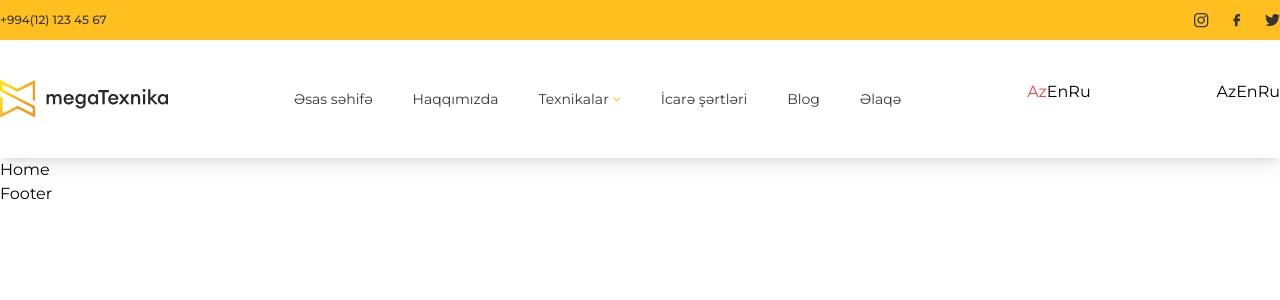
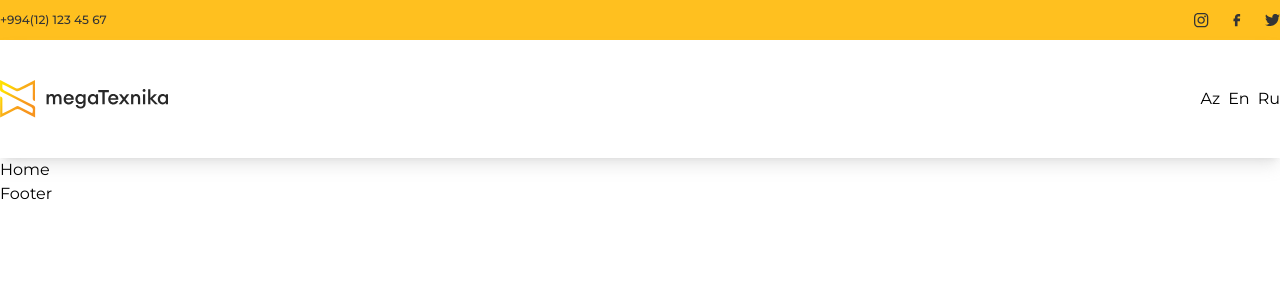
Before and after one commit to alisahibmammadov/Mega-texnika---React_Vite, a React (Vite) app: page / in a window 1280 px wide. Shown: the top 300 px of the page. Built offline with nearby package versions, Linux system fonts and the light colour scheme.

Commit message:
localstorage complated

```diff
--- a/src/App.jsx
+++ b/src/App.jsx
@@ -4,15 +4,24 @@ import Home from "./pages/Home";
 import Header from "./layout/Header.jsx";
 import Navbar from "./layout/Navbar.jsx";
 import Footer from "./layout/Footer.jsx";
-import { useState } from "react";
+import { useEffect, useState } from "react";
 
 function App() {
-  const [siteLang, setSiteLang] = useState("az");
+  const [siteLang, setSiteLang] = useState();
+
+  useEffect(() => {
+    setSiteLang(JSON.parse(localStorage.getItem("lang")));
+  }, [siteLang]);
+
+  const handleLang = (lang) => {
+    setSiteLang(lang);
+    localStorage.setItem("lang", JSON.stringify(lang));
+  };
   return (
     <div>
       <BrowserRouter>
-        <Header lang={siteLang}/>
-        <Navbar setLang={setSiteLang} lang={siteLang} />
+        <Header siteLang={siteLang} />
+        <Navbar handleLang={handleLang} siteLang={siteLang} />
         <Routes>
           <Route path="/" element={<Home />} />
         </Routes>
--- a/src/components/button/LangBtn.jsx
+++ b/src/components/button/LangBtn.jsx
@@ -1,15 +1,53 @@
+import { useEffect, useState } from "react";
 import PropTypes from "prop-types";
 
-function LangBtn({ langs }) {
+function LangBtn({ handleLang }) {
+  const [btn, setBtn] = useState();
+  useEffect(() => {
+    setBtn(localStorage.getItem("btnNum"));
+  }, [btn]);
   return (
-    <button onClick={() => console.log(langs.langType)}>
-      {langs.langName}
-    </button>
+    <>
+      {
+        <nav className="flex gap-2">
+          <button
+            className={btn === "1" ? "text-red-500" : null}
+            onClick={() => {
+              handleLang("az"),
+                setBtn("1"),
+                localStorage.setItem("btnNum", "1");
+            }}
+          >
+            Az
+          </button>
+          <button
+            className={btn === "2" ? "text-red-500" : null}
+            onClick={() => {
+              handleLang("en"),
+                setBtn("2"),
+                localStorage.setItem("btnNum", "2");
+            }}
+          >
+            En
+          </button>
+          <button
+            className={btn === "3" ? "text-red-500" : null}
+            onClick={() => {
+              handleLang("ru"),
+                setBtn("3"),
+                localStorage.setItem("btnNum", "3");
+            }}
+          >
+            Ru
+          </button>
+        </nav>
+      }
+    </>
   );
 }
 
 export default LangBtn;
 
 LangBtn.propTypes = {
-  langs: PropTypes.string.isRequired, // veya uygun tip
+  handleLang: PropTypes.string.isRequired,
 };
--- a/src/layout/Header.jsx
+++ b/src/layout/Header.jsx
@@ -1,3 +1,4 @@
+import PropTypes from "prop-types";
 import Instagram from "../assets/icons/instagram.svg";
 import Facebook from "../assets/icons/facebook.svg";
 import Twitter from "../assets/icons/twitter.svg";
@@ -36,3 +37,6 @@ function Header({ siteLang }) {
 }
 
 export default Header;
+Header.propTypes = {
+  siteLang: PropTypes.string.isRequired,
+};
--- a/src/layout/Navbar.jsx
+++ b/src/layout/Navbar.jsx
@@ -8,15 +8,14 @@ import linkDataRu from "../data/ru/linkData.js";
 import LangBtn from "../components/button/langBtn";
 import PropTypes from "prop-types";
 
-const langs = [
-  { langName: "Az", langType: "az" },
-  { langName: "En", langType: "en" },
-  { langName: "Ru", langType: "ru" },
-];
+// const langs = [
+//   { id: 1, langName: "Az", langType: "az", num:"1" },
+//   { id: 2, langName: "En", langType: "en", num:"2" },
+//   { id: 3, langName: "Ru", langType: "ru", num:"3" },
+// ];
 
-function Navbar({ lang, setLang }) {
+function Navbar({ siteLang, handleLang }) {
   const [modal, setModal] = useState(false);
-  const [btn, setBtn] = useState("1");
   const handleClick = () => {
     setModal(!modal);
   };
@@ -27,7 +26,7 @@ function Navbar({ lang, setLang }) {
           <img src={WebLogo} alt="Mega texnika" />
         </Link>
 
-        {lang === "az" ? (
+        {siteLang === "az" ? (
           <nav className="flex gap-10 items-center">
             {linkDataAz.map((item, index) => (
               <Link
@@ -62,7 +61,7 @@ function Navbar({ lang, setLang }) {
           </nav>
         ) : null}
 
-        {lang === "en" ? (
+        {siteLang === "en" ? (
           <nav className="flex gap-10 items-center">
             {linkDataEn.map((item, index) => (
               <Link
@@ -96,7 +95,7 @@ function Navbar({ lang, setLang }) {
             ))}
           </nav>
         ) : null}
-        {lang === "ru" ? (
+        {siteLang === "ru" ? (
           <nav className="flex gap-10 items-center">
             {linkDataRu.map((item, index) => (
               <Link
@@ -129,37 +128,7 @@ function Navbar({ lang, setLang }) {
           </nav>
         ) : null}
 
-        <nav>
-          <button
-            className={btn === "1" ? "text-red-500" : null}
-            onClick={() => {
-              setLang("az"), setBtn("1");
-            }}
-          >
-            Az
-          </button>
-          <button
-            className={btn === "2" ? "text-red-500" : null}
-            onClick={() => {
-              setLang("en"), setBtn("2");
-            }}
-          >
-            En
-          </button>
-          <button
-            className={btn === "3" ? "text-red-500" : null}
-            onClick={() => {
-              setLang("ru"), setBtn("3");
-            }}
-          >
-            Ru
-          </button>
-        </nav>
-        <nav>
-          {langs.map((langs, index) => (
-            <LangBtn key={index} langs={langs} />
-          ))}
-        </nav>
+        <LangBtn handleLang={handleLang} />
       </nav>
     </main>
   );
@@ -167,6 +136,6 @@ function Navbar({ lang, setLang }) {
 
 export default Navbar;
 Navbar.propTypes = {
-  lang: PropTypes.string.isRequired, // veya uygun tip
-  setLang: PropTypes.string.isRequired, // veya uygun tip
+  siteLang: PropTypes.string.isRequired,
+  handleLang: PropTypes.string.isRequired,
 };
```
